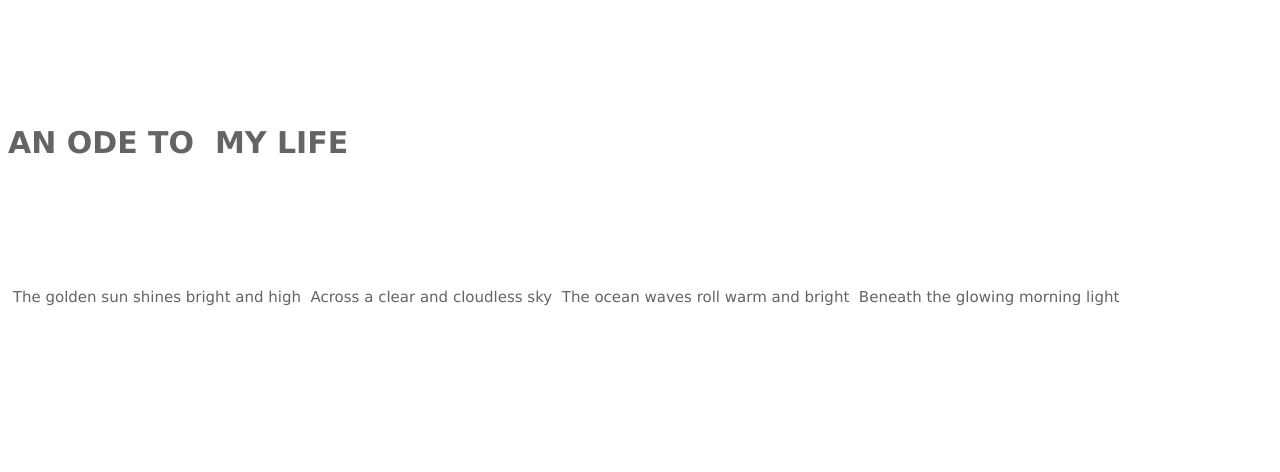
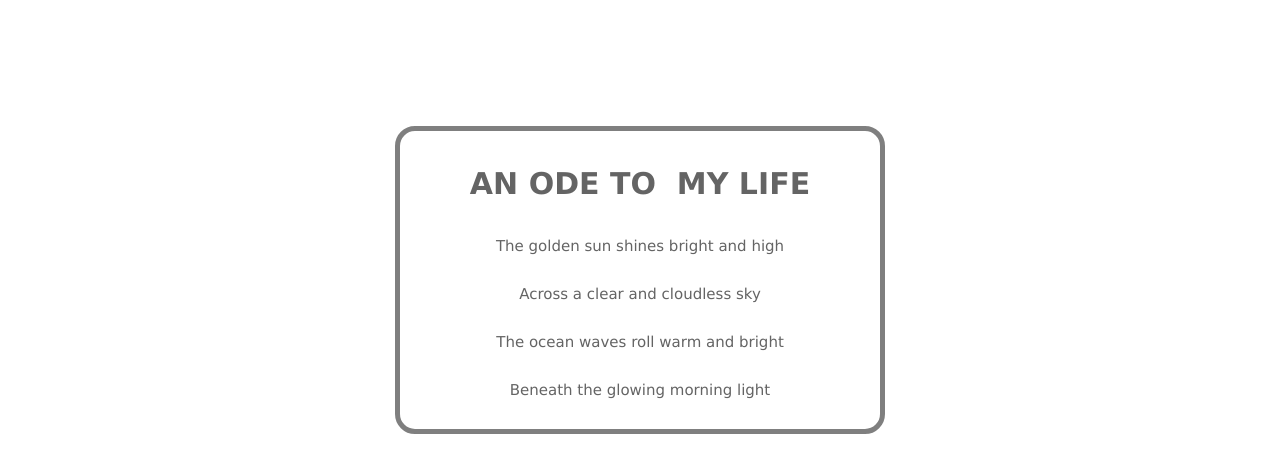
Before and after one commit to teochewthunder/vday2027, a plain HTML site: page index.html in a window 1280 px wide. Drawn offline with Linux system fonts and the light colour scheme.

Commit message:
Refactor poem layout and enhance styling
Reorganized poem structure and added styling for poem container.

```diff
--- a/index.html
+++ b/index.html
@@ -11,19 +11,23 @@
 			  font-size: 15px;
 			}
 
-			span
-			{
-				display: inline-block;
-				transition: all 1s;
-				height: 1em;
-				width: auto;
-			}
-
 			.alternate
 			{
 				color: rgba(0, 0, 0, 0);
 				height: 0em;
 				width: 0em;
+				font-size: 0px;
+				transition: all 1s;
+			}
+
+			.poemContainer
+			{
+				padding: 1em;
+				border-radius: 20px;
+				border: 5px solid rgba(0, 0, 0, 0.5);
+				text-align: center;
+				width: 30em;
+				margin: 10% auto 0 auto;
 			}
 
 			@media (prefers-color-scheme: dark)
@@ -39,20 +43,28 @@
 				color: rgba(0, 0, 0, 0);
 				height: 1em;
 				width: auto;
+				font-size: 15px;
+			  }
+
+			  .poemContainer
+			  {
+			  	border: 5px solid rgba(255, 255, 255, 0.5);
 			  }
 			}
 		</style>
 	</head>
 
 	<body>
-		<h1>AN ODE TO <span class="alternate">TO THE LOVE OF</span> MY LIFE</h1>
-		<span class="alternate">When you turn your gaze unto me</span>
-		<span>The golden sun shines bright and high</span>
-		<span class="alternate">My heart echoes a lullaby</span>
-		<span>Across a clear and cloudless sky</span>
-		<span class="alternate">Here we stand; at our very feet</span>
-		<span>The ocean waves roll warm and bright</span>
-		<span class="alternate">Our kiss is full of passion sweet</span>
-		<span>Beneath the glowing morning light</span>
+		<div class="poemContainer">
+			<h1>AN ODE TO <span class="alternate">TO THE LOVE OF</span> MY LIFE</h1>
+			<p class="alternate">When you turn your gaze unto me</p>
+			<p>The golden sun shines bright and high</p>
+			<p class="alternate">My heart echoes a lullaby</p>
+			<p>Across a clear and cloudless sky</p>
+			<p class="alternate">Here we stand; at our very feet</p>
+			<p>The ocean waves roll warm and bright</p>
+			<p class="alternate">Our kiss is full of passion sweet</p>
+			<p>Beneath the glowing morning light</p>
+		</div>
 	</body>
 </html>
```
